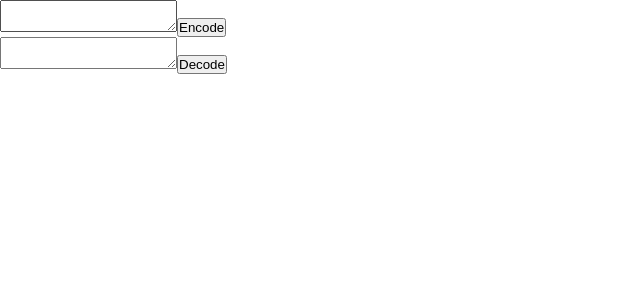
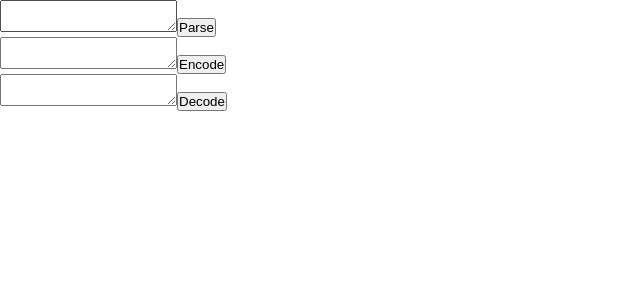
Before and after one commit to regexbuster/osmlatlongway, a Next.js app: page /polyline/bleeching in a window 1280 px wide. Shown: the top 300 px of the page, without its empty margins (0-640 px from the left). Built offline with nearby package versions, Linux system fonts and the light colour scheme.

Commit message:
bleeching

```diff
--- a/src/app/polyline/bleeching/BleechingPolylineTranscoder.jsx
+++ b/src/app/polyline/bleeching/BleechingPolylineTranscoder.jsx
@@ -15,6 +15,10 @@ export default function BleechingPolylineTranscoder() {
     const [polylineValue, setPolylineValue] = useState('');
     const [info, setInfo] = useState(null);
 
+    const [bleechingFormState, bleechingFormAction] = useFormState(
+        handleBleechingParse,
+        null
+    );
     const [coordFormState, coordFormAction] = useFormState(
         handleCoordEncode,
         null
@@ -25,6 +29,16 @@ export default function BleechingPolylineTranscoder() {
     );
 
     // triggers when form state changes and populates text areas
+    useEffect(() => {
+        if (bleechingFormState?.parse) {
+            setBleechingValue(bleechingFormState.parse);
+        } else if (bleechingFormState?.error) {
+            alert(bleechingFormState.error);
+        } else {
+            console.log(bleechingFormState);
+        }
+    }, [bleechingFormState]);
+
     useEffect(() => {
         if (coordFormState?.coords && coordFormState?.polyline) {
             setCoordValue(coordFormState.coords);
@@ -65,6 +79,15 @@ export default function BleechingPolylineTranscoder() {
 
     return (
         <>
+            <form>
+                <textarea
+                    name="bleeching"
+                    onChange={updateBleeching}
+                    value={bleechingValue}
+                ></textarea>
+                <button type="submit">Parse</button>
+            </form>
+
             <form action={coordFormAction}>
                 <textarea
                     name="coords"
--- a/src/app/polyline/transcoding.js
+++ b/src/app/polyline/transcoding.js
@@ -2,7 +2,7 @@
 
 import { encode, decode } from '@googlemaps/polyline-codec';
 
-export async function handleCoordParse(state, formData) {
+export async function handleCoordEncode(state, formData) {
     try {
         const coordStr = formData.get('coords');
 
@@ -52,7 +52,7 @@ export async function handleCoordParse(state, formData) {
     }
 }
 
-export async function handleBleechingEncode(state, formData) {
+export async function handleBleechingParse(state, formData) {
     try {
         const coordStr = formData.get('coords');
         const coordJSON = JSON.parse(coordStr);
@@ -88,7 +88,7 @@ export async function handleBleechingEncode(state, formData) {
             }
         });
 
-        return { coords: coordPath, polyline: encodedPath };
+        return { parse: coordPath };
     } catch (err) {
         return { error: JSON.stringify(err, Object.getOwnPropertyNames(err)) };
     }
```
